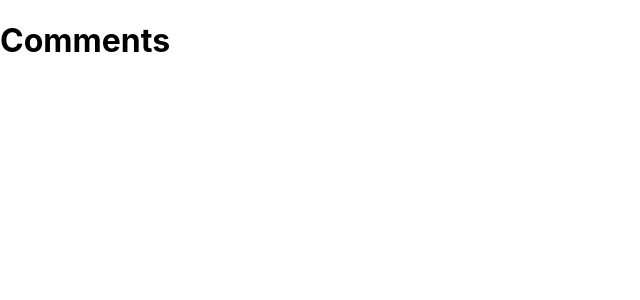
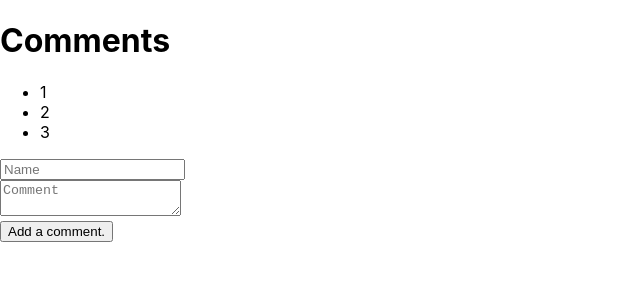
Before and after one commit to stellaqx/react-basic, a React (Create React App) app: page / in a window 1280 px wide. Shown: the top 300 px of the page, without its empty margins (0-640 px from the left). Built offline with nearby package versions, Linux system fonts and the light colour scheme.

Commit message:
Added commentList and commentForm to CommentBox.

```diff
--- a/src/comment/CommentBox.js
+++ b/src/comment/CommentBox.js
@@ -1,6 +1,9 @@
 'use strict';
 
 import React from 'react';
+import CommentList from './CommentList';
+import CommentForm from './CommentForm';
+
 
 class CommentBox extends React.Component {
     render() {
@@ -9,7 +12,8 @@ class CommentBox extends React.Component {
             <div className="ui comments">
                 <h1>Comments</h1>
                 <div className="ui divider">
-
+                    <CommentList />
+                    <CommentForm />
                 </div>
             </div>
         );
```
